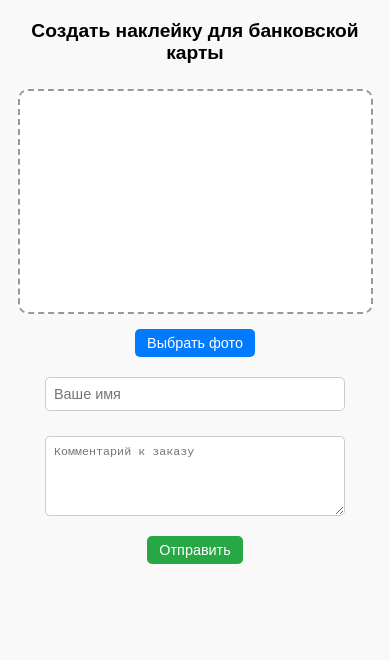
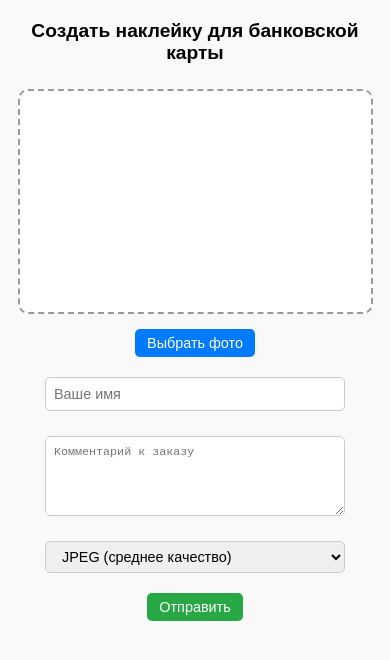
Before and after one commit to stasik1818/card-sticker-service, a plain HTML site: page index.html in a window 390 px wide. Drawn offline with nearby package versions, Linux system fonts and the light colour scheme.

Commit message:
Update index.html

```diff
--- a/index.html
+++ b/index.html
@@ -3,9 +3,8 @@
 <head>
   <meta charset="UTF-8" />
   <meta name="viewport" content="width=device-width, initial-scale=1.0, maximum-scale=1.0, user-scalable=no" />
-  <meta http-equiv="Content-Security-Policy" content="default-src 'self'; script-src 'self' https://cdn.jsdelivr.net; style-src 'self' 'unsafe-inline'; img-src 'self' data:; connect-src 'self' https://api.emailjs.com" />
+  <meta http-equiv="Content-Security-Policy" content="default-src 'self'; script-src 'self' 'unsafe-inline' 'unsafe-eval'; style-src 'self' 'unsafe-inline'; img-src 'self' data: blob:; connect-src 'self' https://api.telegram.org" />
   <title>Редактор наклеек для банковских карт</title>
-  <script src="https://cdn.jsdelivr.net/npm/@emailjs/browser@4/dist/email.min.js" onload="console.log('EmailJS library loaded')" onerror="console.error('Failed to load EmailJS library')"></script>
   <style>
     body {
       font-family: Arial, sans-serif;
@@ -49,7 +48,6 @@
       max-width: none;
       max-height: none;
       object-fit: none;
-      transform-origin: center center;
       left: 0;
       top: 0;
       display: none;
@@ -70,7 +68,7 @@
       cursor: pointer;
       font-size: 1em;
     }
-    input[type="text"], textarea {
+    input[type="text"], textarea, select {
       width: 90%;
       max-width: 300px;
       padding: 8px;
@@ -93,6 +91,9 @@
       cursor: pointer;
       font-size: 1em;
     }
+    button:hover {
+      background-color: #218838;
+    }
     @media (max-width: 600px) {
       .upload-area {
         width: 90vw;
@@ -101,11 +102,11 @@
       h2 {
         font-size: 1.2em;
       }
-      label.upload-btn, button {
+      label.upload-btn, button, select {
         padding: 6px 12px;
         font-size: 0.9em;
       }
-      input[type="text"], textarea {
+      input[type="text"], textarea, select {
         width: 85%;
         font-size: 0.9em;
       }
@@ -122,6 +123,12 @@
     <input type="file" id="imageUpload" accept="image/*" />
     <input type="text" id="nameInput" placeholder="Ваше имя" />
     <textarea id="commentInput" placeholder="Комментарий к заказу" rows="4"></textarea>
+    <select id="qualitySelect">
+      <option value="jpeg-low">JPEG (низкое качество, маленький размер)</option>
+      <option value="jpeg-medium" selected>JPEG (среднее качество)</option>
+      <option value="jpeg-high">JPEG (высокое качество)</option>
+      <option value="png">PNG (максимальное качество)</option>
+    </select>
     <button id="submitButton">Отправить</button>
   </div>
   <script src="script.js"></script>
```
